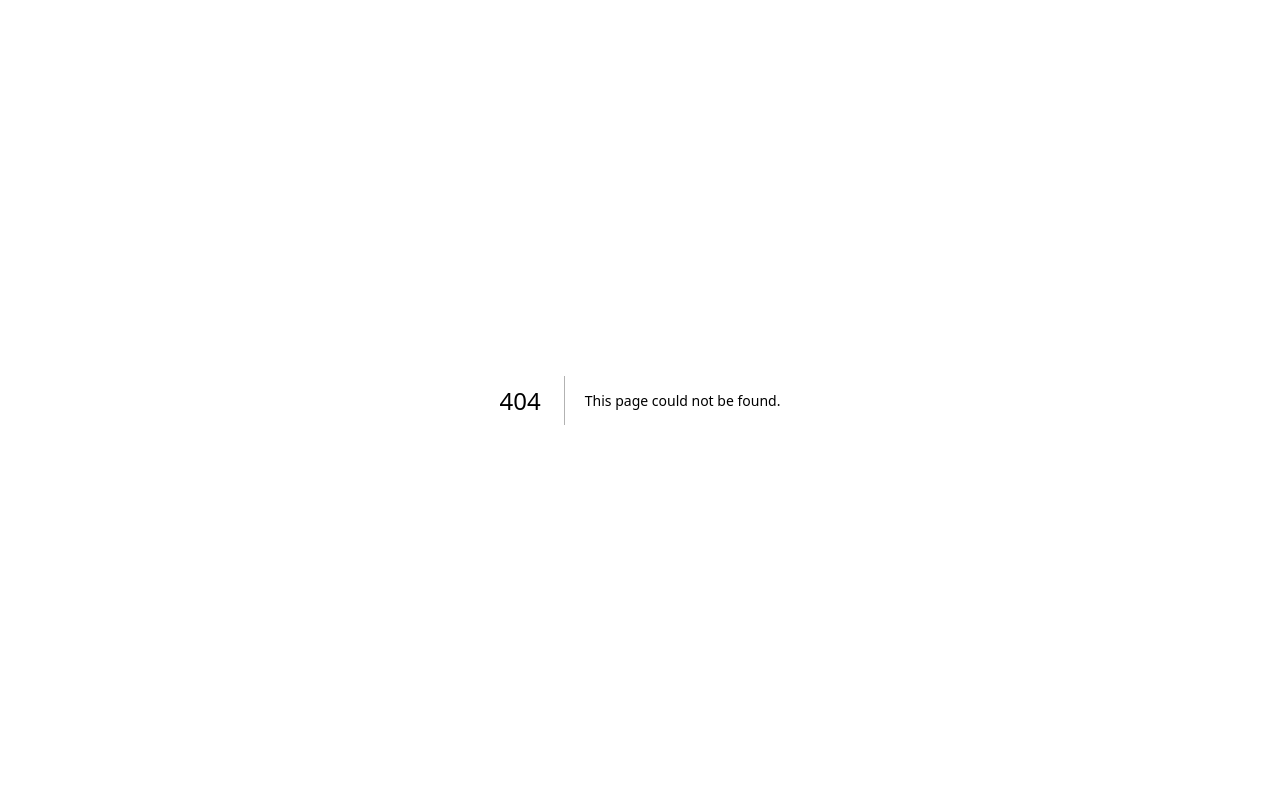
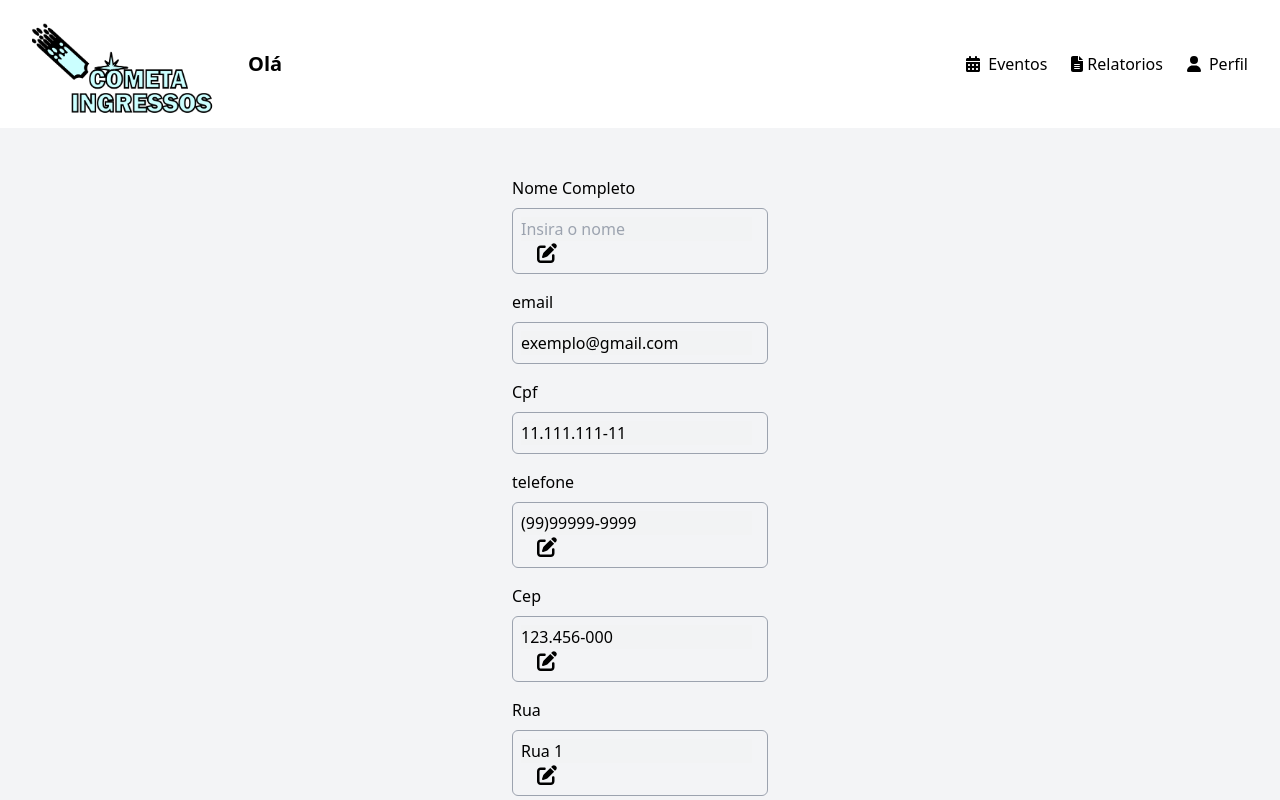
Before and after one commit to Yamazaki-Khaio/Cometa-Ingresso, a Next.js app in the folder ingressoscometa/: page /perfilpromoter in a window 1280 px wide. Before the commit this address had no page. Shown: the top 800 px of the page. Built offline with nearby package versions, Linux system fonts and the light colour scheme; no server answers.

Commit message:
Tela perfil de promoter (Falta a parte de redefinir senha)

```diff
--- /dev/null
+++ b/ingressoscometa/src/components/CabecalhoPromoter/BotaoRelatorio.tsx
@@ -0,0 +1,24 @@
+import { FontAwesomeIcon } from "@fortawesome/react-fontawesome";
+import { faFileLines } from "@fortawesome/free-solid-svg-icons";
+
+export default function BotaoRelatorios() {
+  return (
+    <div>
+      <button
+        className={`
+          flex items-center
+          bg-transparent
+          text-black
+          text-28 // Aumentando o tamanho do ícone
+          rounded-3xl
+          transition-all duration-300
+          hover:text-green-600
+          h-14 // Aumentando a altura do botão
+        `}
+      >
+        <FontAwesomeIcon icon={faFileLines} className="mr-1" />
+        Relatorios
+      </button>
+    </div>
+  );
+}
--- /dev/null
+++ b/ingressoscometa/src/components/CabecalhoPromoter/CabecalhoPromoter.tsx
@@ -0,0 +1,26 @@
+import { useSession } from "next-auth/react";
+import { useRouter } from "next/router";
+import BotaoEventos from "../CabecalhoCliente/BotaoEventos";
+import BotaoPerfil from "../CabecalhoCliente/BotaoPerfil";
+import BotaoRelatorios from "./BotaoRelatorio";
+
+export default function CabecalhoPromoter(props: { isBotaoOcultoLogin?: boolean,  isBotaoOcultoCadastro?: boolean, isBotaoOcultoEvento?: boolean}) {
+    const { data: session } = useSession()
+    const route = useRouter()
+    return(
+        <div className="flex items-center justify-between p-8 w-screen h-32 bg-white">
+            <div className="flex items-center gap-4">
+                <a href="/">
+                    <img src="/cometa2.png" alt="Logo" width="200" height="200"/>
+                </a>
+                <h2 className="font-bold text-xl">Olá {session?.user?.name}</h2>
+            </div>
+            <div className="flex gap-6">
+                <BotaoEventos/>
+                <BotaoRelatorios/>
+                <a href="/perfil"> <BotaoPerfil />
+                </a>
+            </div>
+        </div>
+    )
+}
--- /dev/null
+++ b/ingressoscometa/src/components/CabecalhoPromoter/LayoutPromoter.tsx
@@ -0,0 +1,10 @@
+import CabecalhoPromoter from "./CabecalhoPromoter"
+
+export default function Layout(props: any){
+    return(
+        <div className="flex flex-col justify-between h-screen ">
+            <CabecalhoPromoter/>
+                {props.pagina}
+        </div>
+    )
+}
--- a/ingressoscometa/src/components/PerfilCliente/PerfilCampoNome.tsx
+++ b/ingressoscometa/src/components/PerfilCliente/PerfilCampoNome.tsx
@@ -4,8 +4,10 @@ import { useState } from "react";
 import { useSession } from "next-auth/react";
 import { useRouter } from "next/router";
 
+
 export default function PerfilCampoNome() {
-  const [nome, setNome] = useState("Dino da Silva Sauro");
+  const { data: session } = useSession()
+  const [nome, setNome] = useState(session?.user?.name);
   const [editando, setEditando] = useState(false); // Estado de edição
 
   function handleNomeChange(event: React.ChangeEvent<HTMLInputElement>) {
@@ -14,7 +16,6 @@ export default function PerfilCampoNome() {
 
   function handleEditar() {
     setEditando(true); // Habilita a edição ao clicar no botão "Editar"
-    setNome("")
   }
 
   return (
--- /dev/null
+++ b/ingressoscometa/src/components/PerfilPromoter/TelaPerfilPromoter.tsx
@@ -0,0 +1,81 @@
+import {FormEventHandler, useState } from "react";
+
+import PerfilCampoCep from "../PerfilCliente/PerfilCampoCep";
+import PerfilCampoCpf from "../PerfilCliente/PerfilCampoCpf";
+import PerfilCampoEmail from "../PerfilCliente/PerfilCampoEmail";
+import PerfilCampoNome from "../PerfilCliente/PerfilCampoNome";
+import PerfilCampoRua from "../PerfilCliente/PerfilCampoRua";
+import PerfilCampoTelefone from "../PerfilCliente/PerfilCampoTelefone";
+import PerfilComplementoCasa from "../PerfilCliente/PerfilComplementoCasa";
+import PerfilNumeroCasa from "../PerfilCliente/PerfilNumeroCasa";
+import BotaoSalvarPerfil from "../PerfilCliente/botaoSalvarPerfil";
+/*
+interface FormData{
+    nome: string,
+    cpf: string,
+    data_nascimento: string
+}
+*/
+export default function PerfilPromoter() {
+
+  /*
+    const [formData, setFormData] = useState<FormData>({
+        nome: "",
+        cpf: "",
+        data_nascimento: "2000-01-01"
+      });
+    */
+
+    const handleSubmit:FormEventHandler<HTMLFormElement> = async (e) =>{
+      /*
+        try{
+          formData.nome = document.getElementById('nome').value
+          formData.cpf = document.getElementById('cpf').value
+          formData.data_nascimento = document.getElementById('data_nascimento').value
+        e.preventDefault()
+
+        const res = await fetch('/api/usuario', {
+            method: 'PUT',
+            headers: {
+                "Content-Type": "application/json"
+              },
+            body: JSON.stringify(formData),
+        })
+        .then(function (res) {
+            return res.json();
+        })
+        .then(function (data) {
+            console.log(formData) //Testando se os valores estão passando
+            console.log(data)
+        });
+                  } catch (error) {
+                    console.error("Erro ao enviar os dados:", error);
+
+                    // Lógica adicional para lidar com erros no envio dos dados
+                  }
+                };
+
+        const handleInputChange = (e: React.ChangeEvent<HTMLInputElement>) => {
+                    const { name, value } = e.target;
+                    setFormData((prevData) => ({
+                      ...prevData,
+                      [name]: value
+                    }));
+                  */  };
+
+  return (
+    <div className="flex flex-col justify-center items-center bg-gray-100 p-12">
+      <form onSubmit={handleSubmit}>
+            <PerfilCampoNome/>
+            <PerfilCampoEmail/>
+            <PerfilCampoCpf/>
+            <PerfilCampoTelefone/>
+            <PerfilCampoCep/>
+            <PerfilCampoRua/>
+            <PerfilNumeroCasa/>
+            <PerfilComplementoCasa/>
+        <BotaoSalvarPerfil/>
+      </form>
+    </div>
+  )
+}
--- /dev/null
+++ b/ingressoscometa/src/pages/perfilpromoter.tsx
@@ -0,0 +1,10 @@
+import Layout from "@/components/CabecalhoPromoter/LayoutPromoter";
+import PerfilPromoter from "@/components/PerfilPromoter/TelaPerfilPromoter";
+
+export default function perfilPromoter(){
+    return (
+        <div>
+            <Layout pagina={<PerfilPromoter/>} exibirBotao={true} exibirBotao2={false} exibirBotao3={false}/>
+        </div>
+    );
+}
```
